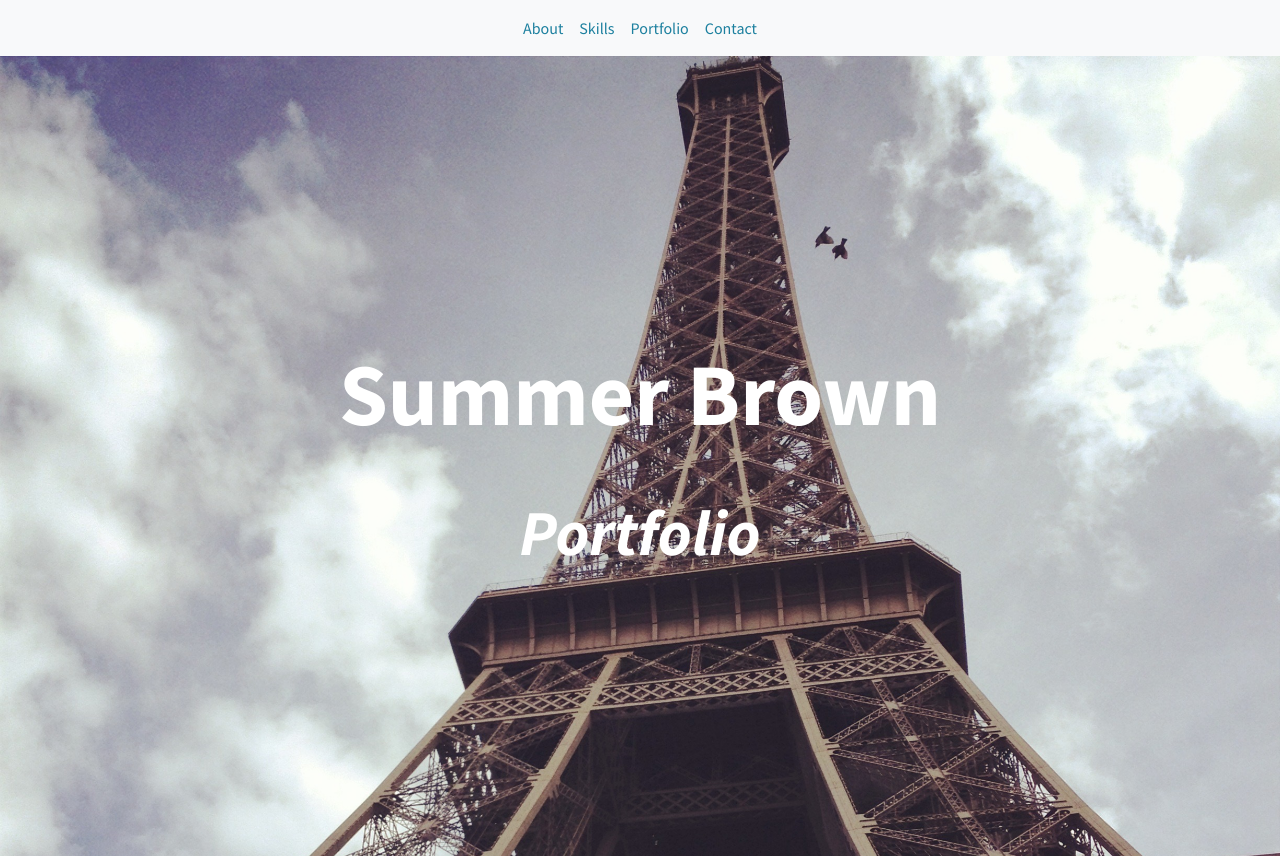
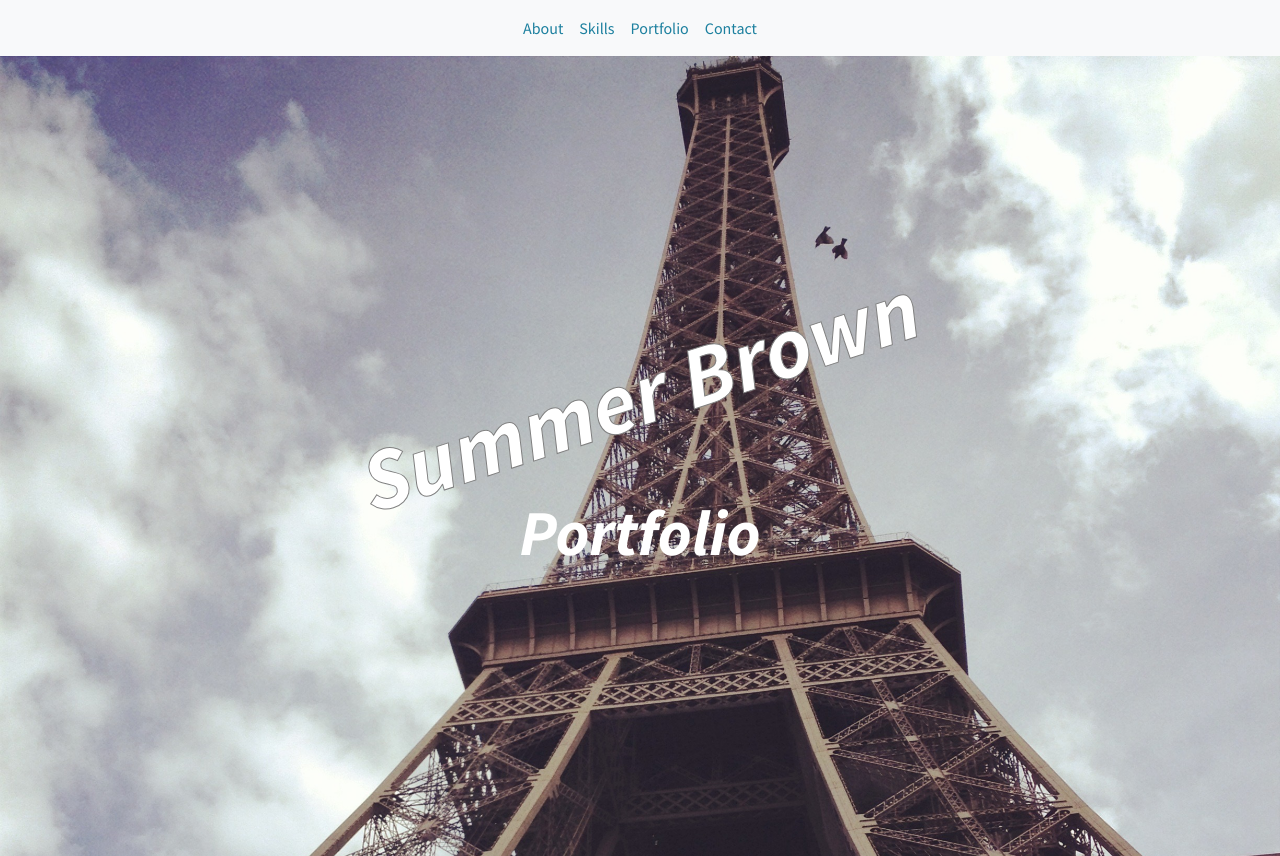
Before and after one commit to summerbr/summerbr.github.io, a plain HTML site: page index.html in a window 1280 px wide. Shown: the top 856 px of the page. Drawn offline with Linux system fonts and the light colour scheme.

Commit message:
added favicon

```diff
--- a/css/styles.css
+++ b/css/styles.css
@@ -95,6 +95,14 @@ h6 {
     font-size: 5.5rem;
   }
 }
+
+.rotate {
+  transform: rotate(-18deg);
+  font-style: italic;
+  -webkit-text-stroke: 1px gray;
+  -webkit-text-fill-color: white;
+  /* text-shadow:  */
+ }
 
 /* .img {
     width:150px;height:150px;
--- a/index.html
+++ b/index.html
@@ -15,6 +15,7 @@
   <link href="vendor/fontawesome-free/css/all.min.css" rel="stylesheet" type="text/css">
   <link href="https://fonts.googleapis.com/css?family=Source+Sans+Pro:300,400,700,300italic,400italic,700italic" rel="stylesheet" type="text/css">
   <link href="vendor/simple-line-icons/css/simple-line-icons.css" rel="stylesheet">
+  <link rel="icon" href="img/favicon.ico" type="image/x-icon">
 
   <!-- Custom CSS -->
   <link href="css/stylish-portfolio.min.css" rel="stylesheet">
@@ -45,7 +46,7 @@
   <!-- Header -->
   <header class="masthead d-flex">
     <div class="container text-center my-auto">
-      <h1 class="mb-1">Summer Brown</h1>
+      <h1 class="rotate">Summer Brown</h1>
       <h4 class="mt-5">
         <em>Portfolio</em>
       </h4>
@@ -117,17 +118,6 @@
         <h2 class="mb-5">Recent Projects</h2>
       </div>
       <div class="row no-gutters">
-        <!-- <div class="col-lg-6">
-          <a class="portfolio-item" href="https://summerbr.github.io/htx-immersive-08-2019/05-week/0-monday/labs/summerbr/blackjack.html">
-            <span class="caption">
-              <span class="caption-content">
-                <h2>BlackJack Game</h2>
-                <p class="mb-0">Still buggy</p>
-              </span>
-            </span>
-            <img class="img-fluid" src="img/blackjack_screen.png" alt="Blackjack">
-          </a>
-        </div> -->
         <div class="col-lg-6">
           <a class="portfolio-item" href="#">
             <span class="caption">
```
Also changed, not shown: img/favicon.ico (added).
